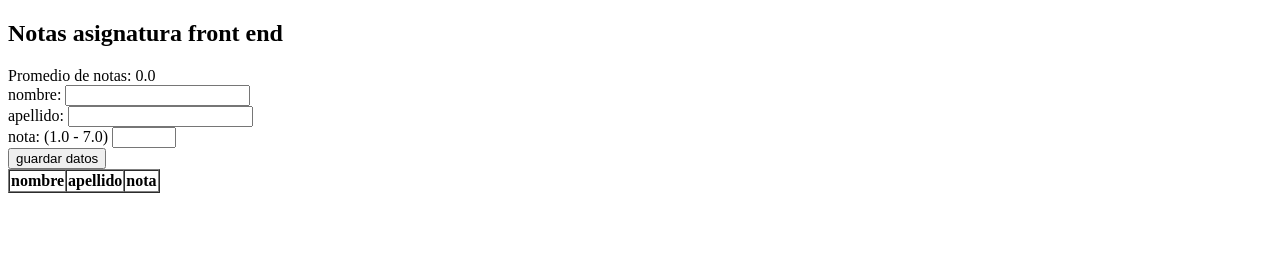
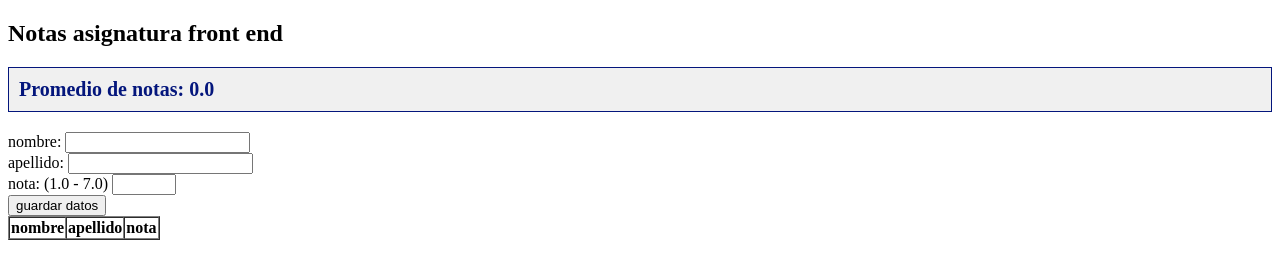
Before and after one commit to ilvola/segunda-evaluacion, a plain HTML site: page index.html in a window 1280 px wide. Drawn offline with Linux system fonts and the light colour scheme.

Commit message:
calculo promedio de notas

```diff
--- a/index.html
+++ b/index.html
@@ -4,6 +4,18 @@
     <meta charset="UTF-8">
     <meta name="viewport" content="width=device-width, initial-scale=1.0">
     <title>Document</title>
+    <style>
+        #promedioAlumnos{
+            margin: 16px 0;
+            padding: 10px;
+            background-color: #f0f0f0;
+            border: 1px solid #04167c;
+            font-size: 20px;
+            font-weight: bold;
+            margin-bottom: 20px;
+            color: #04167c;
+        }
+    </style>
 </head>
 <body>
     <h2>Notas asignatura front end</h2>
--- a/script.js
+++ b/script.js
@@ -21,6 +21,7 @@ e.preventDefault();
  //   console.log(students)
 addStudentToTable(student)
 promedio();
+    this.reset()
 });
 
 
```
